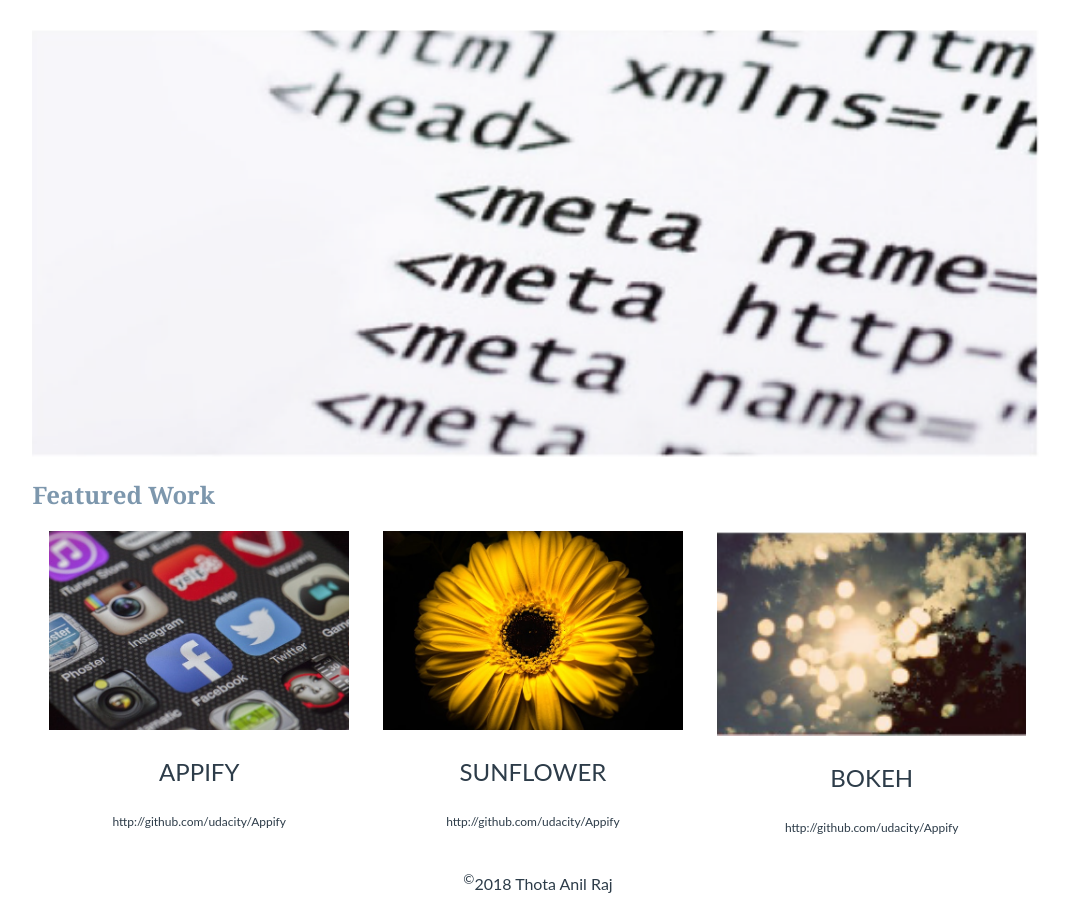
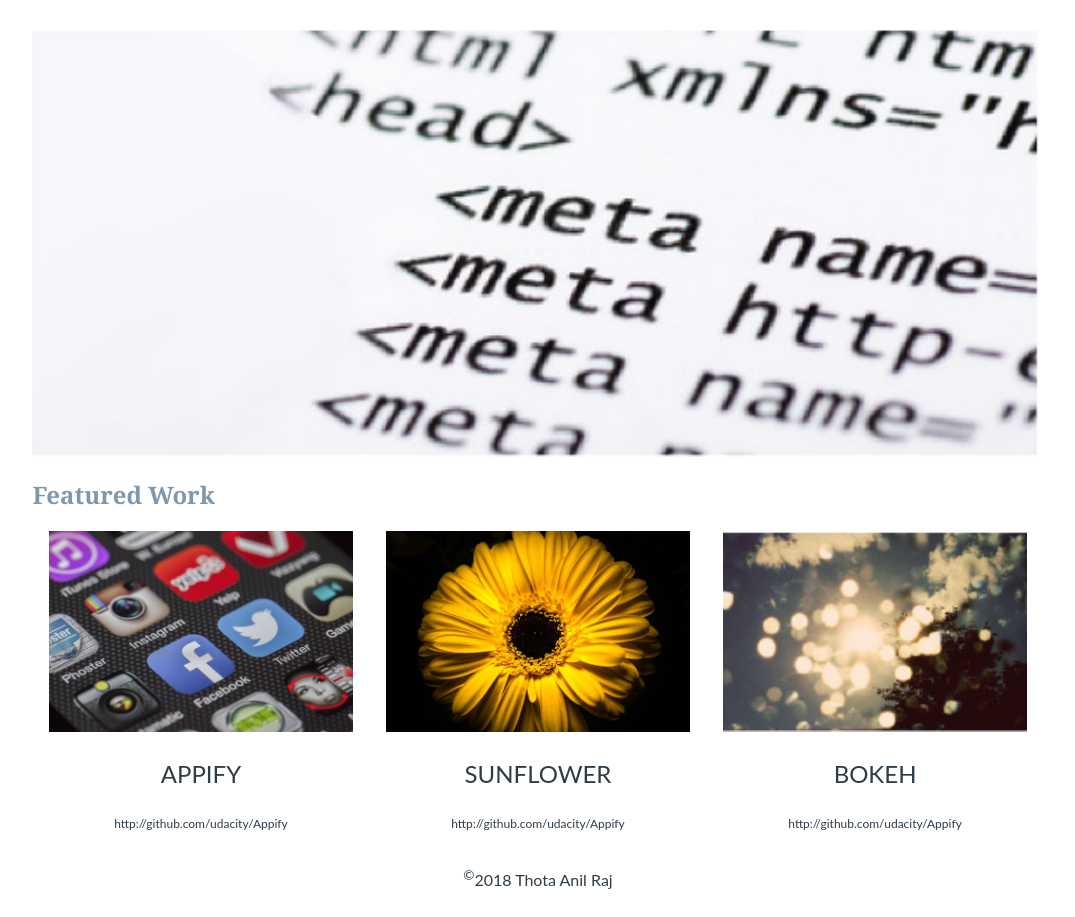
Before and after one commit to AnilRaj27/Udacity-myportfolio, a plain HTML site: page index.html in a window 1280 px wide. Shown: the part 161-1078 px from the top of the page, without its empty margins (102-1177 px from the left). Drawn offline with Linux system fonts and the light colour scheme.

Commit message:
Update index.html

```diff
--- a/index.html
+++ b/index.html
@@ -27,15 +27,12 @@
       <main>
 
           <section class="main-img">
-            <img class="middle-image" src="images/1.PNG" alt="1">
+            <img class="middle-image" src="images/1.png" alt="1">
           </section>
 
           <section class="featured-work">
           <h2 class="work-title" >Featured Work</h2>
           <div class="work-container">
-
-            <div class="project-one-two">
-
 
             <div class="project1">
               <img class="work-images" src="images/a.jpeg" alt="2">
@@ -44,19 +41,17 @@
             </div>
 
             <div class="project2">
-              <img class=" work-images" src="images/s.jpeg" alt="3">
+              <img class="work-images" src="images/s.jpeg" alt="3">
               <h3 class="proj-names">SUNFLOWER</h3>
               <a href="#">http://github.com/udacity/Appify</a>
             </div>
-            </div>
 
-            <div class="project-three">
             <div class="project3">
-              <img class=" work-imagess" src="images/4.PNG" alt="4">
+              <img class="work-images" src="images/4.png" alt="4">
               <h3 class="proj-names" >BOKEH</h3>
               <a href="#">http://github.com/udacity/Appify</a>
             </div>
-          </div>
+
 
           </div>
           </section>
```
